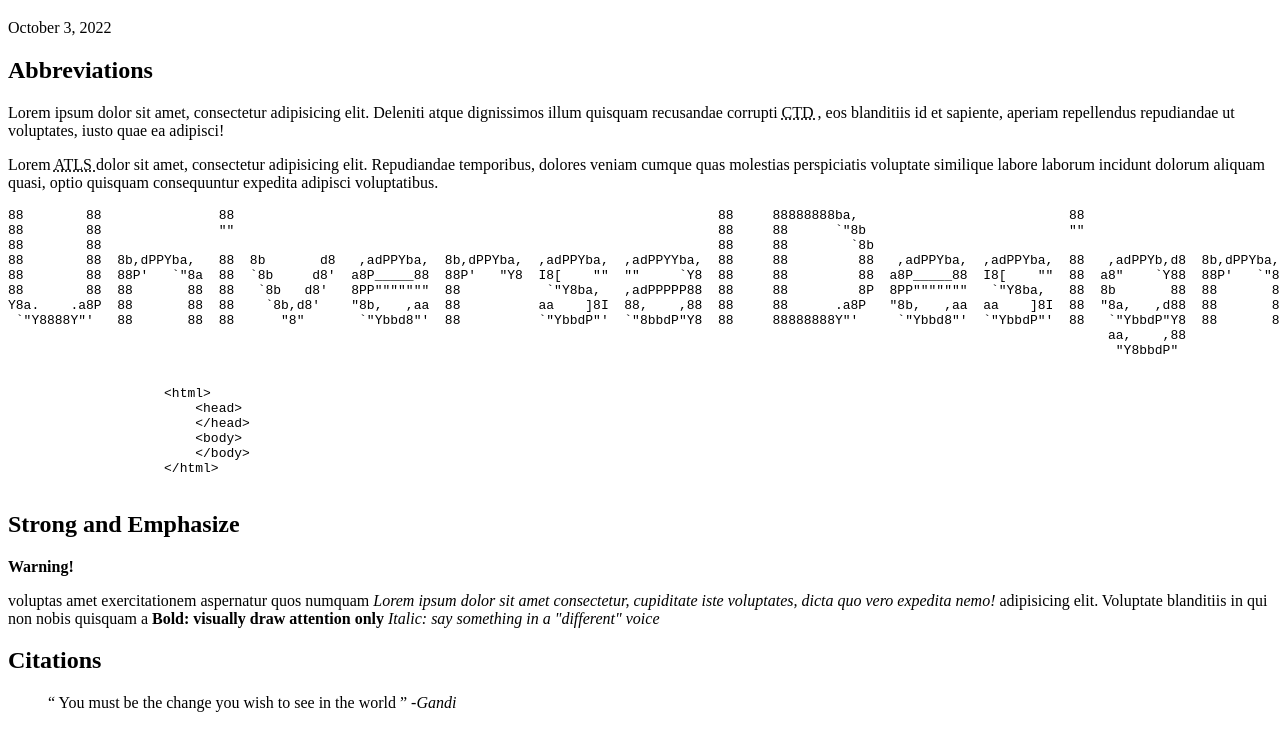
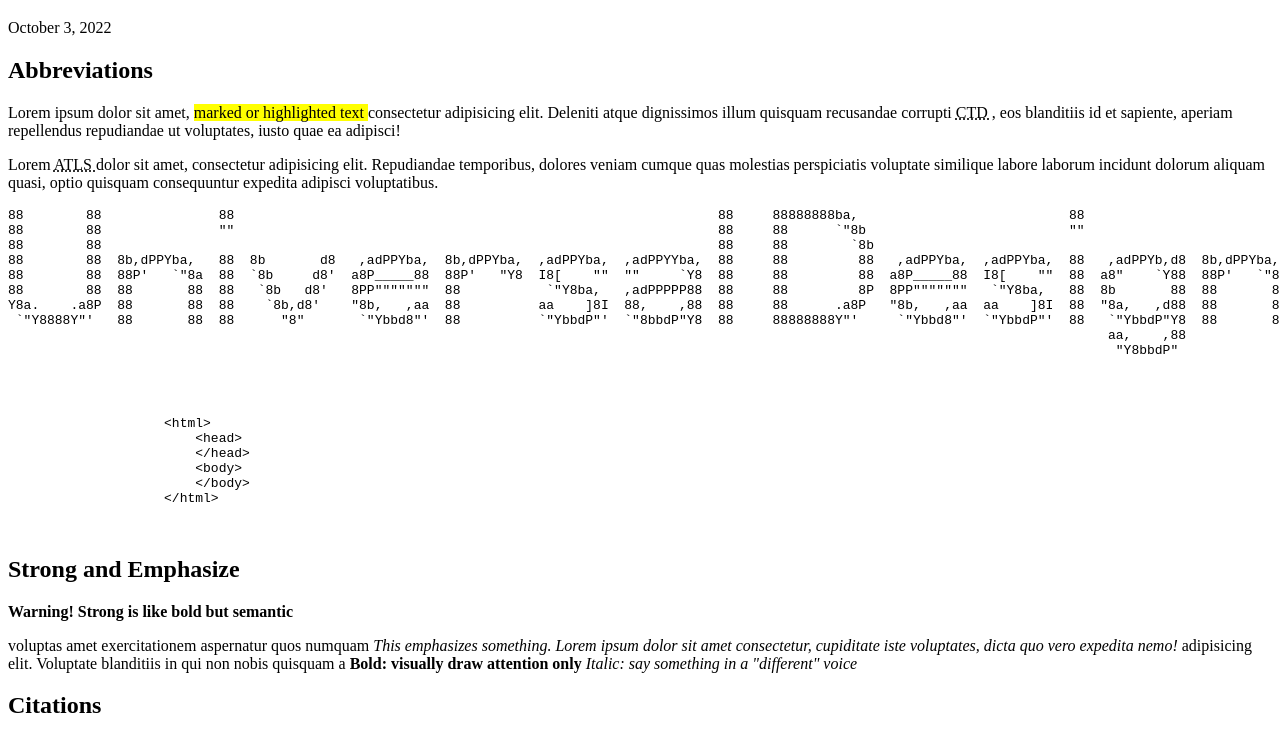
Before and after one commit to tranjames267/universal-design, a plain HTML site: page class-notes/random-stuff.html in a window 1280 px wide. Shown: the part 61-790 px from the top of the page. Drawn offline with Linux system fonts and the light colour scheme.

Commit message:
added more random stuff

```diff
--- a/class-notes/random-stuff.html
+++ b/class-notes/random-stuff.html
@@ -22,7 +22,7 @@
     <main>
         <section>
             <h2> Abbreviations </h2>
-            <p> Lorem ipsum dolor sit amet, consectetur adipisicing elit. Deleniti atque dignissimos illum quisquam recusandae corrupti <abbr title="Creative Technology and Design"> CTD </abbr>, eos blanditiis id et sapiente, aperiam repellendus repudiandae ut voluptates, iusto quae ea adipisci!</p>
+            <p> Lorem ipsum dolor sit amet, <mark> marked or highlighted text </mark> consectetur adipisicing elit. Deleniti atque dignissimos illum quisquam recusandae corrupti <abbr title="Creative Technology and Design"> CTD </abbr>, eos blanditiis id et sapiente, aperiam repellendus repudiandae ut voluptates, iusto quae ea adipisci!</p>
 
             <p> Lorem <abbr title="Alliance for Technology Learning and Society"> ATLS </abbr> dolor sit amet, consectetur adipisicing elit. Repudiandae temporibus, dolores veniam cumque quas molestias perspiciatis voluptate similique labore laborum incidunt dolorum aliquam quasi, optio quisquam consequuntur expedita adipisci voluptatibus. </p>
 
@@ -41,22 +41,22 @@ Y8a.    .a8P  88       88  88    `8b,d8'    "8b,   ,aa  88          aa    ]8I  8
 
 
             <!-- just generally don't use the code and pre tag -->
-            <code>
-                <pre>
+            <pre>
+                <code>
                     &lt;html&gt;
                         &lt;head&gt;
                         &lt;/head&gt;
                         &lt;body&gt;
                         &lt;/body&gt;
                     &lt;/html&gt;
-                </pre>
-            </code>
+                </code>
+            </pre>
 
         </section>
         <section>
             <h2> Strong and Emphasize </h2>
-            <p> <strong> Warning! </strong> </p> voluptas amet exercitationem aspernatur quos numquam
-            <em> Lorem ipsum dolor sit amet consectetur, cupiditate iste voluptates, dicta quo vero expedita nemo! </em> adipisicing elit. Voluptate blanditiis in qui non nobis quisquam a
+            <p> <strong> Warning! Strong is like bold but semantic </strong> </p> voluptas amet exercitationem aspernatur quos numquam
+            <em> This emphasizes something. Lorem ipsum dolor sit amet consectetur, cupiditate iste voluptates, dicta quo vero expedita nemo! </em> adipisicing elit. Voluptate blanditiis in qui non nobis quisquam a
             <b> Bold: visually draw attention only </b> <i> Italic: say something in a &quot;different&quot; voice </i>
         </section>
         <section>
@@ -70,7 +70,7 @@ Y8a.    .a8P  88       88  88    `8b,d8'    "8b,   ,aa  88          aa    ]8I  8
             <h2> Details </h2>
             <details>
                 <summary> FAQ number uno </summary>
-                <p> Lorem ipsum dolor sit, amet consectetur adipisicing elit. Cum error minus maxime veniam debitis adipisci voluptates repellendus. Excepturi nulla odio dicta! Ullam nulla ex distinctio soluta rerum quas corrupti eius? </p>
+                <p> Lorem ipsum dolor sit, amet consectetur adipisicing elit. Cum error minus maxime veniam debitis adipisci voluptates repellendus. Excepturi nulla odio dicta! Ullam nulla ex distinctio soluta rerum quas corrupti eius? PBR&amp;B</p>
             </details>
         </section>
     </main>
```
Also changed, not shown: class-notes/skip-navigation.html (+2 -1 lines).
